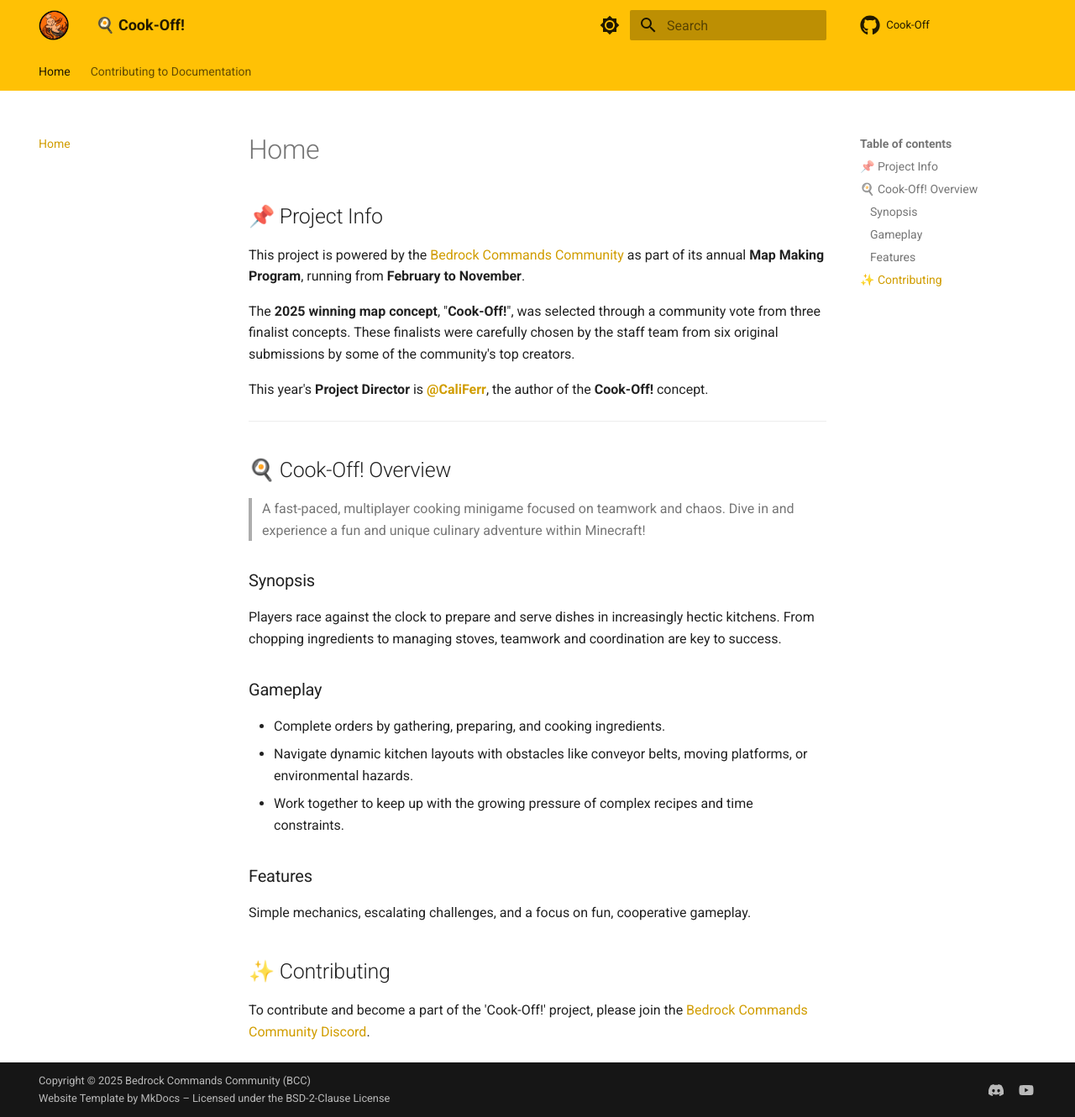
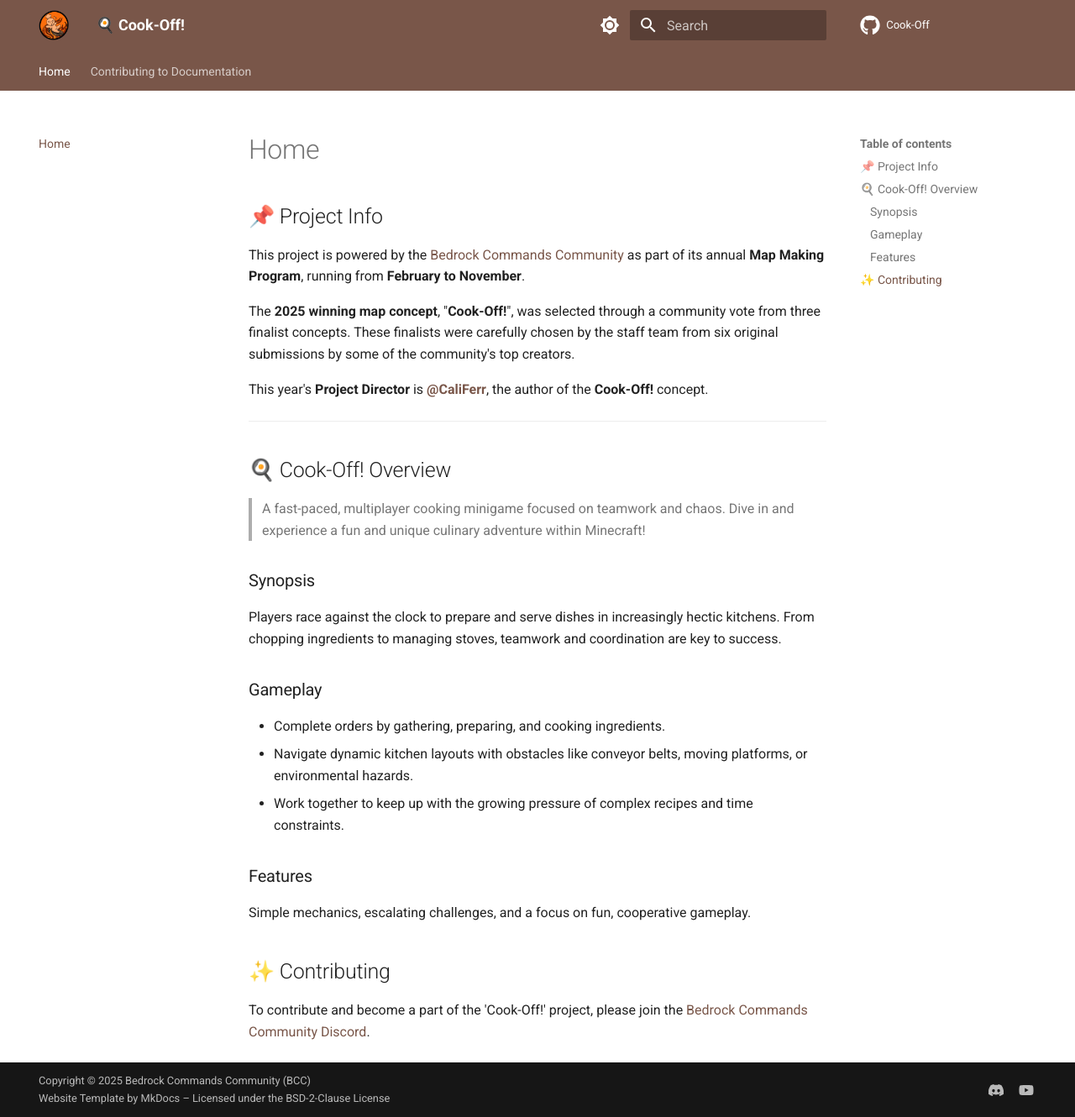
Before and after one commit to BedrockCommands/Cook-Off-Docs, an MkDocs documentation site: the page built from docs/docs/index.md, in a window 1280 px wide and 1330 px high. Shown: the whole window at 84% size. Built offline with MkDocs 1.6.1 and Material for MkDocs 9.7.7, drawn with Linux system fonts in a browser that asks for light colours; comment, search, counter and statistics services are not loaded.

Commit message:
Update mkdocs.yml

```diff
--- a/docs/mkdocs.yml
+++ b/docs/mkdocs.yml
@@ -26,14 +26,14 @@ theme:
     - content.code.copy
   palette:
     - scheme: default
-      primary: amber
-      accent: indigo
+      primary: brown
+      accent: brown
       toggle:
         icon: material/brightness-7
         name: Switch to dark mode
     - scheme: slate
-      primary: amber
-      accent: indigo
+      primary: brown
+      accent: brown
       toggle:
         icon: material/brightness-4
         name: Switch to light mode
```
